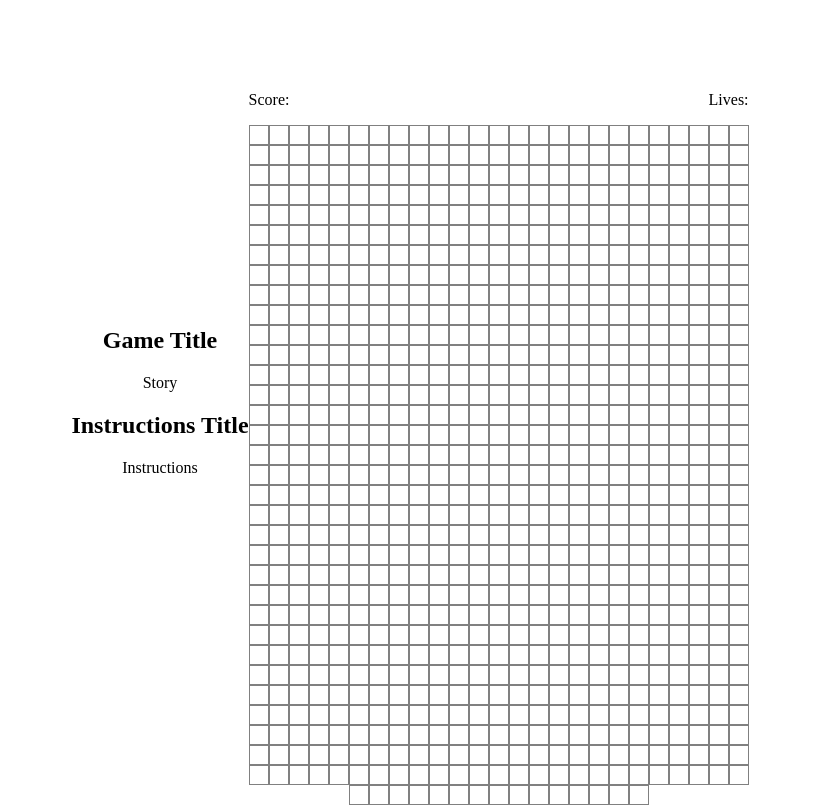
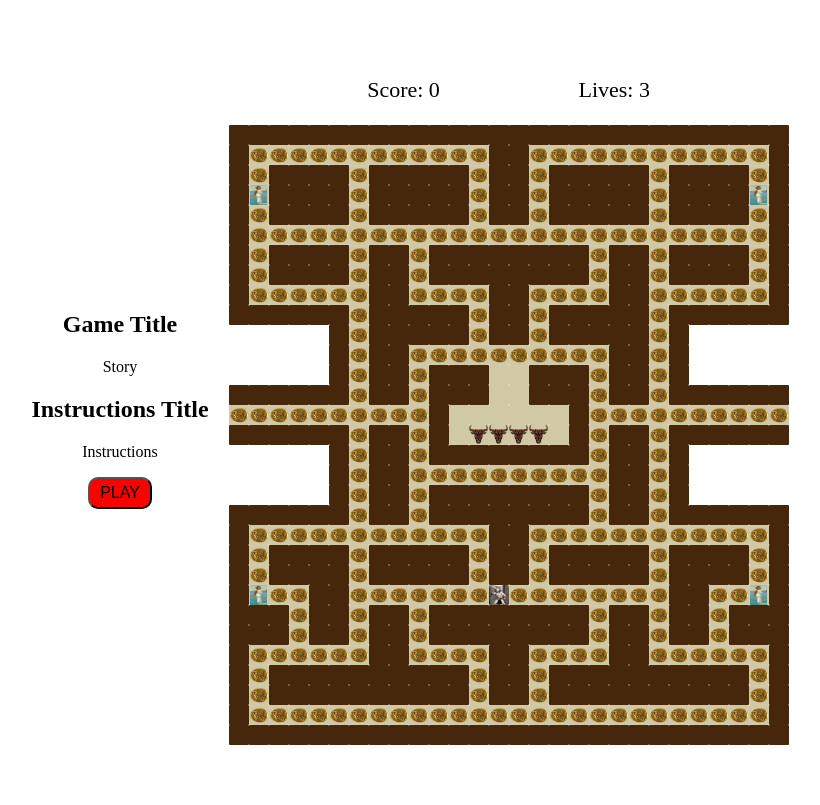
Before and after one commit to millyarkwright/pac-man, a plain HTML site: page index.html in a window 1280 px wide. Shown: the whole page, without its empty margins (230-1050 px from the left). Drawn offline with Linux system fonts and the light colour scheme.

Commit message:
grid made and characters added - includes monster class & object as well originally positioning of monsters

```diff
--- a/index.html
+++ b/index.html
@@ -14,19 +14,20 @@
           <h2>Instructions Title</h2>
           <p class="instructions">Instructions</p>
         </div>
-        <div class="play-button"></div>
+        <button class="play-button">PLAY</button>
       </section>
       <section id="game-wrapper">
         <div id="progress-container">
-          <p class="score">Score: <span class="scoreText"></span></p>
-          <p class="lives">Lives: <span class="livesText"></span></p>
+          <p class="score">Score: <span class="scoreText">0</span></p>
+          <p class="lives">Lives: <span class="livesText">3</span></p>
         </div>
         <div class="grid">
         </div>
       </section>
     </main>
+    <footer>
 
-
+    </footer>
   </body>
 
 
--- a/scripts/app.js
+++ b/scripts/app.js
@@ -6,35 +6,101 @@ function init() {
 
   // ! Variables
 
+  // Grid Variables
+
   const width = 28
-  const height = 30
+  const height = 31
   const cellCount = width * height
   const cells = []
 
-// ! Executions
+  // Cell Variables/Arrays
 
-// ? Create Board
+  const tunnelSides = [280, 308, 336, 338, 281, 282, 283, 284, 309, 310, 311, 312, 337, 339, 340, 303, 304, 305, 306, 307, 331, 332, 333, 334, 335, 359, 360, 361, 362, 363, 448, 449, 450, 451, 452, 476, 477, 478, 479, 480, 504, 505, 506, 507, 508, 471, 472, 473, 474, 475, 499, 500, 501, 502, 503, 527, 528, 529, 530, 531]
 
-// This function will take the cellCount (see Variables) and create a new <div> on each loop and attach it to the grid container. Adding in a dataset of "index" so it's easy to find the index number of cells to start/place the Hero, Monsters and Energisers.
+  const maze = [29, 30, 31, 32, 33, 34, 35, 36, 37, 38, 39, 40, 43, 44, 45, 46, 47, 48, 49, 50, 51, 52, 53, 54, 57, 62, 68, 71, 77, 82, 85, 90, 96, 99, 105, 110, 113, 118, 124, 127, 133, 138, 141,142, 143, 144, 145, 146, 147, 148, 149, 150, 151, 152, 153, 154, 155, 156, 157, 158, 159, 160, 161, 162, 163, 164, 165, 166, 169, 174, 177, 186, 189, 194, 197, 202, 205, 214, 217, 222, 225, 226, 227, 228, 229, 230, 233, 234, 235, 236, 239, 240, 241, 242, 245, 246, 247, 248, 249, 250, 258, 264, 267, 273, 286, 292, 295, 301, 314, 317, 318, 319, 320, 321, 322, 323, 324, 325, 326, 329, 342, 345, 354, 357, 370, 373, 382, 385, 392, 393, 394, 395, 396, 397, 398, 399, 400, 401, 410, 411, 412, 413, 414, 415, 416, 417, 418, 419, 426, 429, 438, 441, 454, 457, 466, 469, 482, 485, 486, 487, 488, 489, 490, 491, 492, 493, 494, 497, 510, 513, 522, 525, 538, 541, 550, 553, 561, 562, 563, 564, 565, 566, 567, 568, 569, 570, 571, 572, 575, 576, 577, 578, 579, 580, 581, 582, 583, 584, 585, 586, 589, 594, 600, 603, 609, 614, 617, 622, 628, 631, 637, 642, 645, 646, 647, 650, 651, 652, 653, 654, 655, 656, 657, 658, 659, 660, 661, 662, 663, 664, 665, 668, 669, 670, 675, 678, 681, 690, 693, 696, 703, 706, 709, 718, 721, 724, 729, 730, 731, 732, 733, 734, 737, 738, 739, 740, 743, 744, 745, 746, 749, 750, 751, 752, 753, 754, 757, 768, 771, 782, 785, 796, 799, 810, 813, 814, 815, 816, 827, 817,818, 819, 820, 821, 822, 823, 824, 825, 826, 827, 828, 829, 830, 831, 832, 833, 834, 835, 836, 837, 838]
 
-  function createBoard() {
+  const monsterHome = [349, 350, 377, 378, 404, 405, 406, 407, 432, 433, 434, 435, 431, 436, 403, 408]
+
+  const energiser = [85, 110, 645, 670]
+
+  // (Starting) position for Hero
+
+  let heroPosition = 657
+
+  // Class & Objects for Monsters
+
+  class Monster {
+    constructor(name, startPosition, speed) {
+      this.name = name
+      this.startPosition = startPosition
+      this.speed = speed
+      this.currentPosition = startPosition
+      this.isVulnerable = false
+    }
+  }
+
+  monsters = [
+    new Monster('Monster1', 432, 200),
+    new Monster('Monster2', 433, 300),
+    new Monster('Monster3', 434, 400),
+    new Monster('Monster4', 435, 500)
+  ]
+
+  // ? Create Grid
+
+  // Take the cellCount (see Variables) and create a new <div> on each loop and attach it to the grid container. Adding in a dataset of "index" so it's easy to find the index number of cells to start/place the Hero, Monsters and Energisers.
+
   for (let i = 0; i < cellCount; i++){
     const cell = document.createElement('div')
     cell.dataset.index = i
     cells.push(cell)
     grid.appendChild(cell)
   }
-  }
 
-  createBoard()
+  // ? Add Classes to Cells:
 
-// Create an array of indexes for wall
-// Create an array of indexes for dots
-// Create an array of indexes for energisers
-// Create an array of indexes for monsterHome
-// using a forEach loop, add the corresponding classes to each element.
+  tunnelSides.forEach((index) => {
+    cells[index].classList.add('tunnelSides')
+    return
+  })
 
+  maze.forEach((index) => {
+    cells[index].classList.add('maze', 'dots')
+    return
+  })
 
+  monsterHome.forEach((index) => {
+    cells[index].classList.add('monsterHome')
+    return
+  })
+
+  energiser.forEach((index) => {
+    cells[index].classList.remove('dots')
+    cells[index].classList.add('energiser')
+    return
+  })
+
+  // Place Hero on Grid
+  cells[heroPosition].classList.remove('dots')
+  cells[heroPosition].classList.add('hero')
+
+  // Place Monsters on Grid
+
+  monsters.forEach(monster => {
+    cells[monster.currentPosition].classList.add(monster.name, 'monster')
+  })
+
+  // let monster1Position = 432
+  // let monster2Position = 433
+  // let monster3Position = 434
+  // let monster4Position = 435
+
+  // cells[monster1Position].classList.add('monster1', 'monster')
+  // cells[monster2Position].classList.add('monster2', 'monster')
+  // cells[monster3Position].classList.add('monster3', 'monster')
+  // cells[monster4Position].classList.add('monster4', 'monster')
+
+// ! Executions
 
 // ? Hero Movement
 
--- a/styles/main.css
+++ b/styles/main.css
@@ -14,31 +14,101 @@ main {
   align-items: center;
 }
 
+/* Intro & Instructions CSS */
+
 #intro-wrapper {
   display: flex;
   flex-direction: column;
   align-items: center;
   text-align: center;
+  margin: 10px;
+}
+
+.play-button {
+  background-color: red;
+  padding: 5px 10px;
+  margin: 0;
+  font-size: 16px;
+  border-radius: 10px;
+  cursor: pointer;
 
 }
 
+/* Game Wrapper (Lives & Score + Grid) CSS */
+
+#game-wrapper {
+  margin: 10px;
+}
+
+/*  Lives & Score CSS */
+
 #progress-container {
   display: flex;
-  justify-content: space-between;
+  justify-content: space-evenly;
   align-items: center;
 }
+
+#progress-container p {
+  font-size: 22px;
+}
+
+
+/* Grid / Maze CSS */
 
 .grid {
   display: flex;
   justify-content: center;
   flex-wrap: wrap;
-  height: 600px;
-  width: 500px;
+  width: 560px;
 }
 
 .grid div{
-  border: 1px solid grey;
+  background: #46270B;
+  border-radius: 5%;
   height: 20px;
   width: 20px;
+}
 
+div.tunnelSides {
+  background: transparent;
+  border: none;
 }
+
+div.maze, div.monsterHome {
+  background: #D1C8A6;
+}
+
+/* Dots CSS */
+
+div.dots {
+  background-image: url(../assets/Greek_Gold_Coin-removebg-preview.png);
+  background-size: contain;
+  background-position: center;
+  background-repeat: no-repeat;
+}
+
+/* Energiser CSS */
+
+div.energiser {
+  background-image: url(../assets/ariadne.png);
+  background-size: contain;
+  background-position: center;
+  background-repeat: no-repeat;
+}
+
+/* Hero CSS */
+
+div.hero {
+  background-image: url(../assets/theseus.jpeg) ;
+  background-size: contain;
+  background-position: center;
+  background-repeat: no-repeat;
+}
+/* Monster CSS */
+
+div.monster{
+  background-image: url(../assets/minotaur-removebg-preview.png) ;
+  background-size: contain;
+  background-position: center;
+  background-repeat: no-repeat;
+}
```
Also changed, not shown: assets/Greek Gold Coin.png (added), assets/Greek_Gold_Coin-removebg-preview.png (added), assets/Knossos-palace-at-Crete.jpeg (added), assets/ancient-greek-man.png (added), assets/ariadne.png (added), assets/minotaur-removebg-preview.png (added), assets/minotaur.jpeg (added), assets/rock-texture-image.jpeg (added), assets/rock-texture-image.png (added), assets/theseus.jpeg (added). Lines whose indentation alone changed are shown as unchanged.
